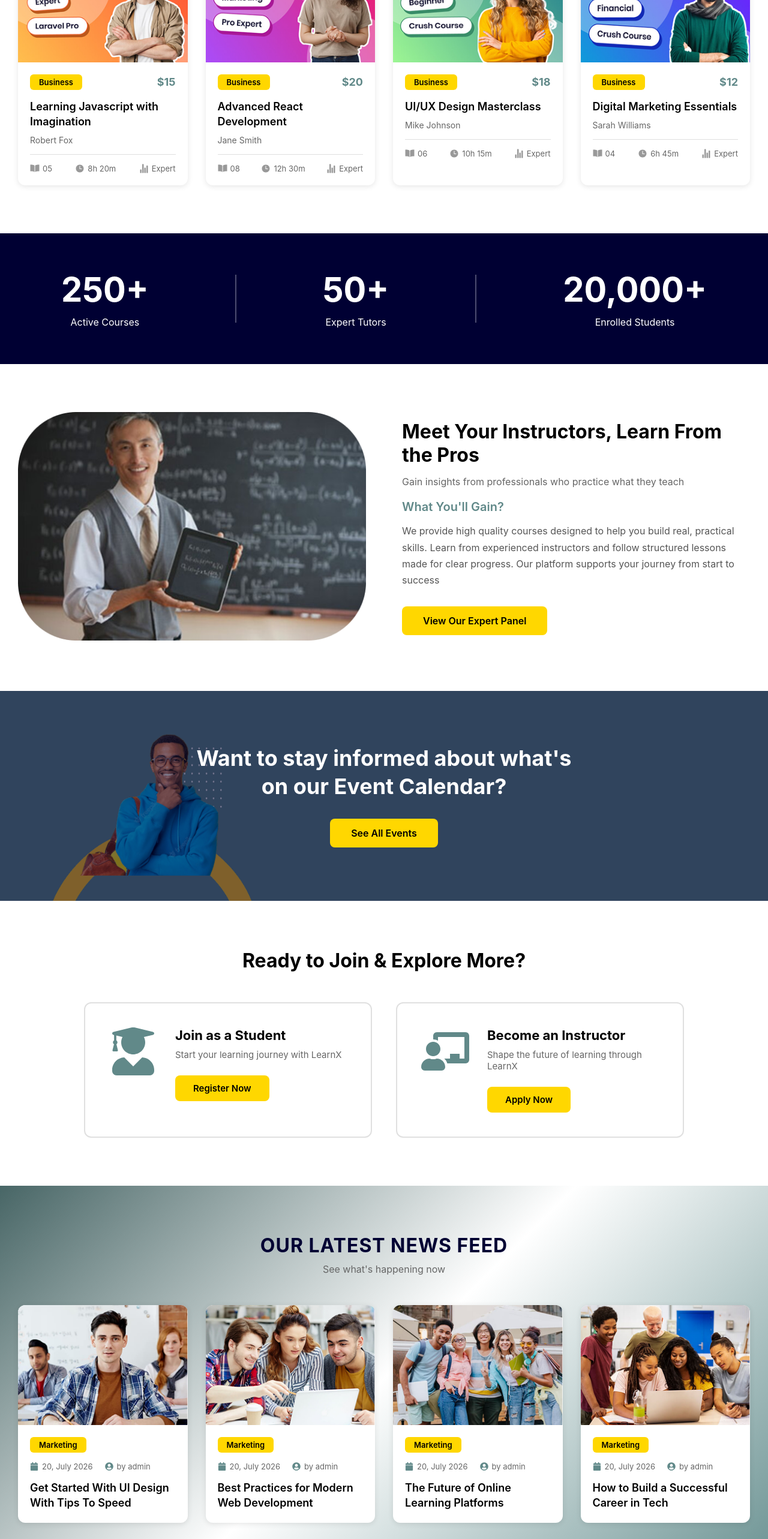
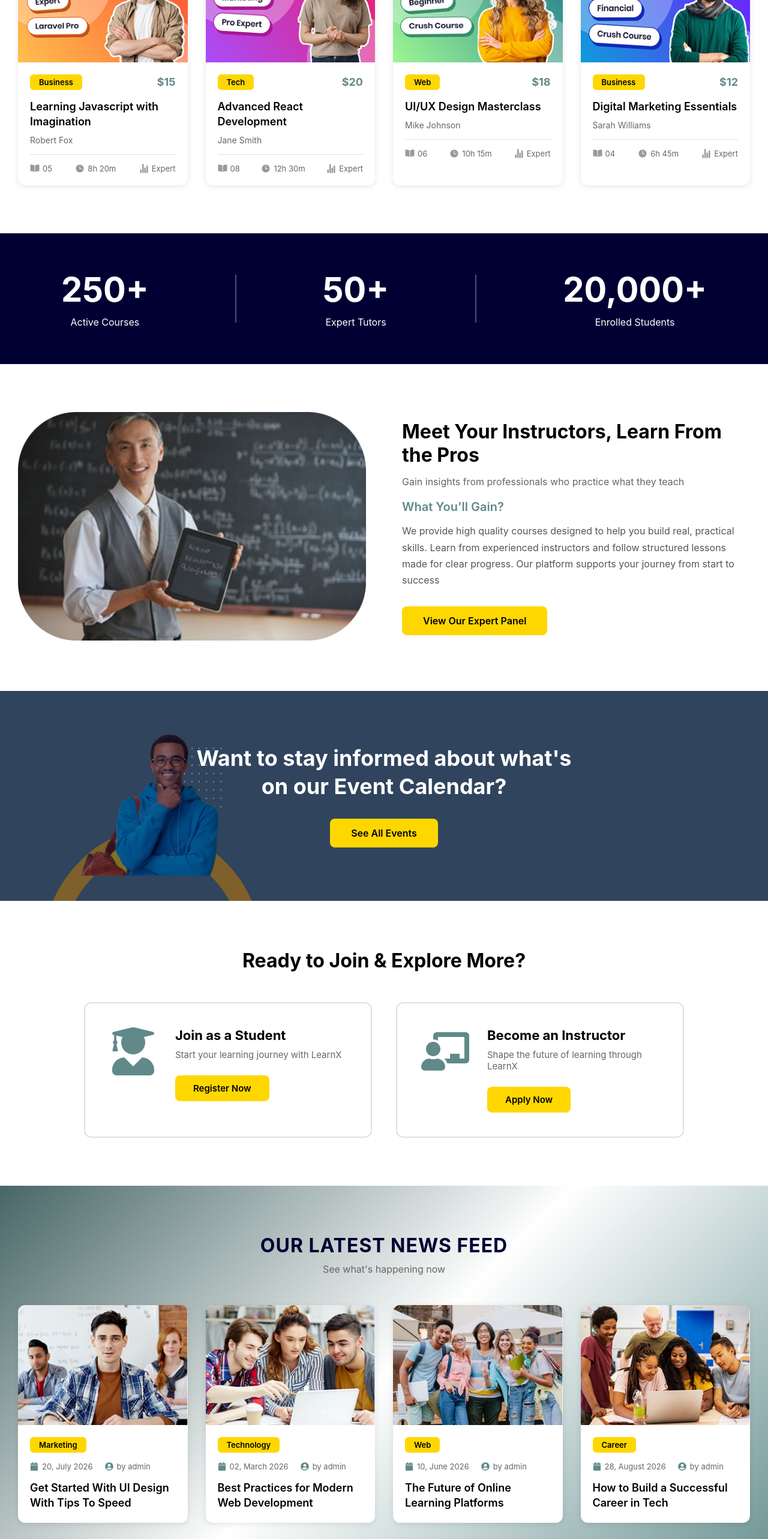
Before and after one commit to Wijeboy/learning-platform, a React (Create React App) app in the folder Frontend/: page / in a window 1280 px wide. Shown: the part 1960-4526 px from the top of the page at 60% size. Built offline with nearby package versions, Linux system fonts and the light colour scheme; the HTML template or start-up script is replaced by a standard one.

Commit message:
home update

```diff
--- a/Frontend/src/pages/Home.js
+++ b/Frontend/src/pages/Home.js
@@ -86,7 +86,7 @@ const Home = () => {
       title: 'Advanced React Development',
       instructor: 'Jane Smith',
       price: 20,
-      category: 'Business',
+      category: 'Tech',
       lessons: '08',
       duration: '12h 30m',
       level: 'Expert',
@@ -97,7 +97,7 @@ const Home = () => {
       title: 'UI/UX Design Masterclass',
       instructor: 'Mike Johnson',
       price: 18,
-      category: 'Business',
+      category: 'Web',
       lessons: '06',
       duration: '10h 15m',
       level: 'Expert',
@@ -129,24 +129,24 @@ const Home = () => {
     {
       id: 2,
       title: 'Best Practices for Modern Web Development',
-      category: 'Marketing',
-      date: '20, July 2026',
+      category: 'Technology',
+      date: '02, March 2026',
       author: 'admin',
       image: '/blog2.png'
     },
     {
       id: 3,
       title: 'The Future of Online Learning Platforms',
-      category: 'Marketing',
-      date: '20, July 2026',
+      category: 'Web',
+      date: '10, June 2026',
       author: 'admin',
       image: '/blog3.png'
     },
     {
       id: 4,
       title: 'How to Build a Successful Career in Tech',
-      category: 'Marketing',
-      date: '20, July 2026',
+      category: 'Career',
+      date: '28, August 2026',
       author: 'admin',
       image: '/blog4.png'
     }
@@ -399,7 +399,7 @@ const Home = () => {
                 <p className="join-card-description">
                   Shape the future of learning through LearnX
                 </p>
-                <Link to="/instructor-apply" className="btn-join">
+                <Link to="/signup" className="btn-join">
                   Apply Now
                 </Link>
               </div>
```
